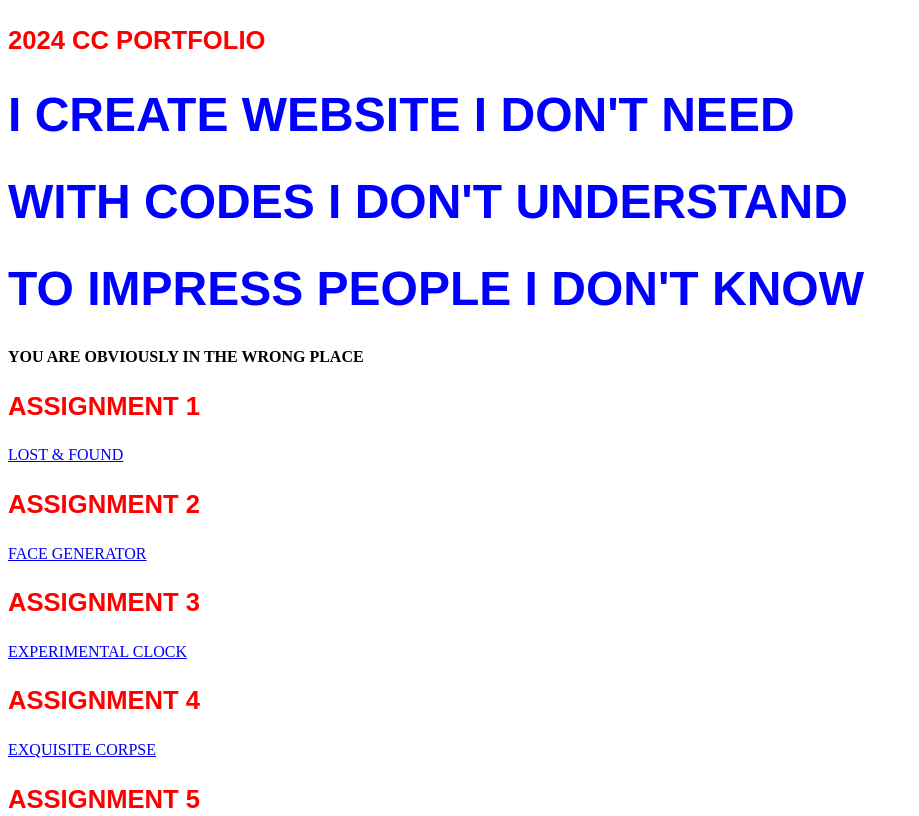
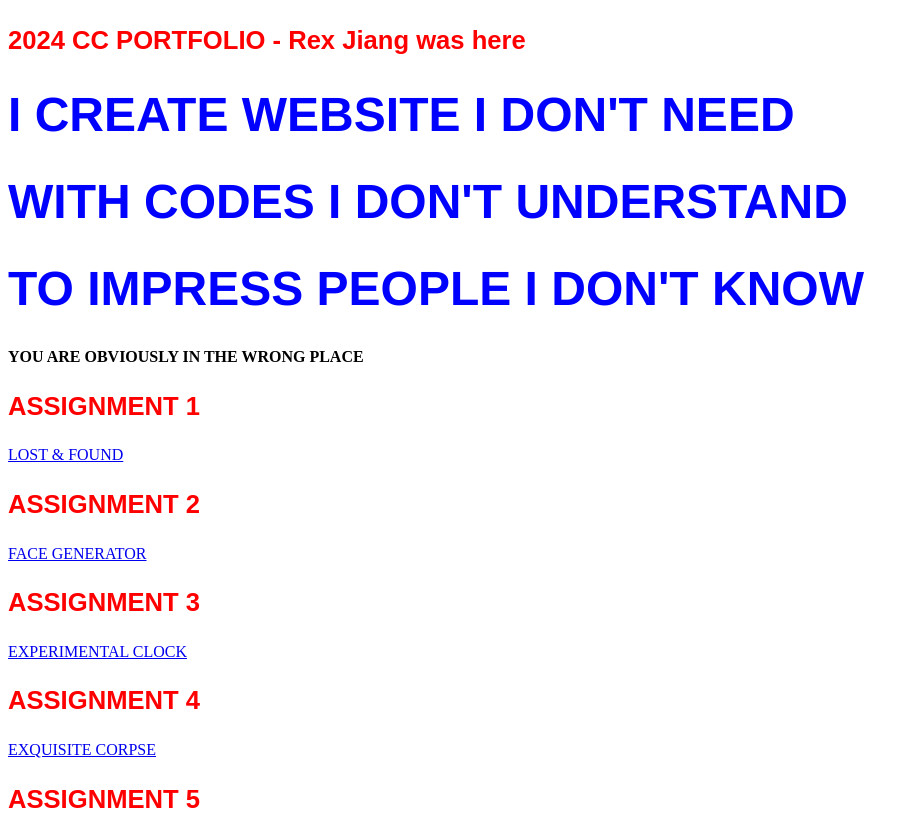
Before and after one commit to RexJiang21/CC-Portfolio, a plain HTML site: page index.html in a window 1280 px wide. Shown: the top 816 px of the page, without its empty margins (0-919 px from the left). Drawn offline with Linux system fonts and the light colour scheme.

Commit message:
20241212_C6
Adding texts

```diff
--- a/index.html
+++ b/index.html
@@ -27,7 +27,7 @@
     }
     </style>
 <body>
-    <p><b>2024 CC PORTFOLIO</b><p>
+    <p><b>2024 CC PORTFOLIO - Rex Jiang was here</b><p>
         <h1>I CREATE WEBSITE I DON'T NEED</h1>
         <h1>WITH CODES I DON'T UNDERSTAND</h1>
         <h1>TO IMPRESS PEOPLE I DON'T KNOW</h1>
```
